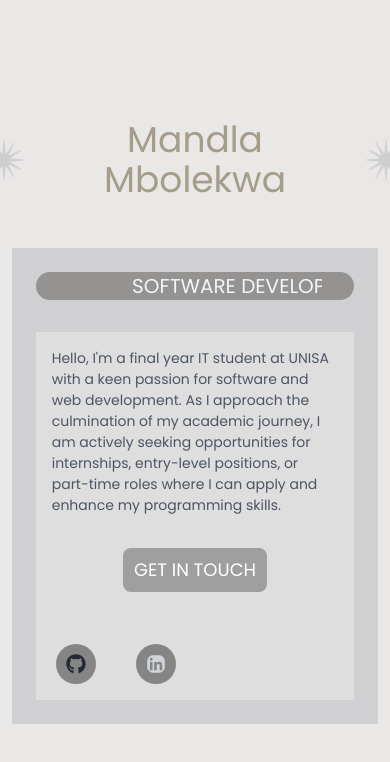
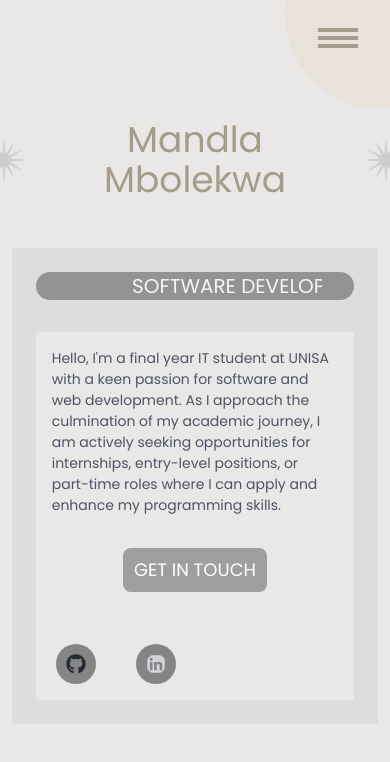
Before and after one commit to 23Mandla/portfolio, a React (Create React App) app: page / in a window 390 px wide. Shown: the top 762 px of the page. Built offline with nearby package versions, Linux system fonts and the light colour scheme.

Commit message:
media querries

```diff
--- a/src/componets/Home/Home.js
+++ b/src/componets/Home/Home.js
@@ -29,10 +29,10 @@ export default function Home() {
         <h1 className="text-4xl text-center text-[#A39D89]">Mandla Mbolekwa</h1>
         <img src={star} alt="" className="h-10" />
       </div>
-      <div className="grid md:grid-cols-4 gap-8 w-[94%] m-auto p-6 bg-[#d0d0d2]">
+      <div className="grid md:grid-cols-4 gap-8 w-[94%] m-auto p-6 bg-[#ddddde]">
         <div
           ref={ref}
-          className="grid gap-8 col-span-2 bg-[#dfdede] p-4 lg:p-8 text-[14px] lg:text-sm row-span-4 text-gray-600 order-last md:order-first"
+          className="grid gap-8 col-span-2 bg-[#eae7e7] p-4 lg:p-8 text-[14px] lg:text-sm row-span-4 text-gray-600 order-last md:order-first"
         >
           <motion.p
             variants={{
--- a/src/componets/Navbar/Navbar.js
+++ b/src/componets/Navbar/Navbar.js
@@ -1,10 +1,16 @@
 import React from "react";
 import { Link } from "react-router-dom";
+import ToggleNav from "./ToggleNav";
+
 export default function Navbar() {
   return (
+    <>
       <div className="fixed flex-col w-1/5 float-left h-full items-center justify-center hidden md:flex">
         <div className="relative bg-[#acacba] w-1/2 h-[12%]  lg:h-1/6 mt-10 rounded-md cursor-pointer shadow-[1px_1px_4px_1px_#101319] hover:shadow-[1px_px_10px_10px_#021F3899]">
-        <Link to="/" className="w-full h-full flex items-center justify-center">
+          <Link
+            to="/"
+            className="w-full h-full flex items-center justify-center"
+          >
             Home
           </Link>
         </div>
@@ -33,5 +39,7 @@ export default function Navbar() {
           </Link>
         </div>
       </div>
+      <ToggleNav />
+    </>
   );
 }
--- a/src/componets/Navbar/ToggleNav.js
+++ b/src/componets/Navbar/ToggleNav.js
@@ -1,12 +1,12 @@
-
+import React from "react"
 
 export default function ToggleNav() {
   return (
-    <div className="w-20 h-20 rounded-full bg-white">
-      <div>
-        <span></span>
-        <span></span>
-        <span></span>
+    <div className="absolute z-10 w-full h-full  block md:hidden">
+      <div className="relative flex flex-col  items-center gap-1 bg-[#e9e2db] float-right w-28 h-28 pt-7 pl-2 cursor-pointer" style={{clipPath:"circle(85% at 91% 12%)"}}>
+        <span className="w-10 h-1 bg-[#A39D89]"></span>
+        <span className="w-10 h-1 bg-[#A39D89]"></span>
+        <span className="w-10 h-1 bg-[#A39D89]"></span>
       </div>
     </div>
   )
```
Lines whose indentation alone changed are shown as unchanged.
